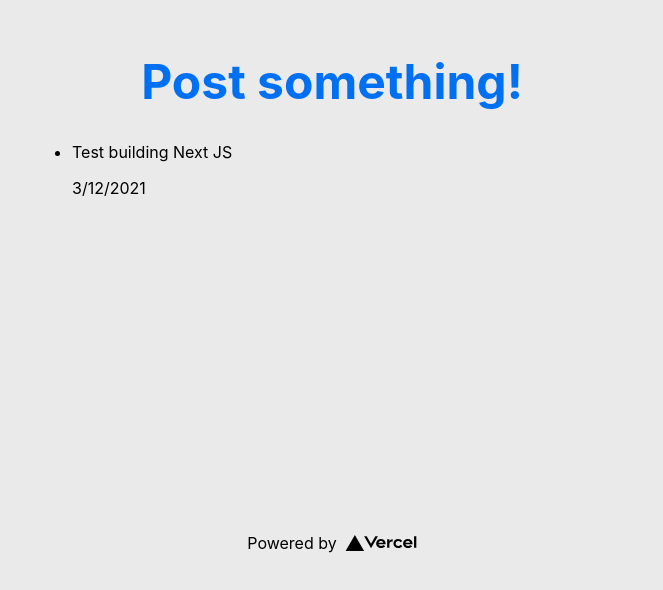
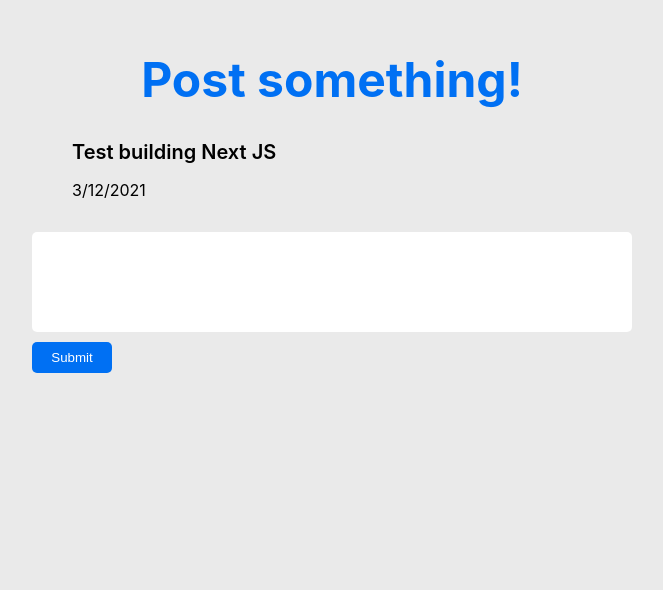
Before and after one commit to RendyArthaP/post-something, a Next.js app: page / in a window 1280 px wide. Shown: the part 208-798 px from the top of the page, without its empty margins (308-971 px from the left). Built offline with nearby package versions, Linux system fonts and the light colour scheme.

Commit message:
styling component

```diff
--- a/src/pages/index.js
+++ b/src/pages/index.js
@@ -17,24 +17,17 @@ export default function Home() {
         </h1>
         <ul>
           <li>
-            <p>Test building Next JS</p>
+            <h2>Test building Next JS</h2>
             <p>3/12/2021</p>
           </li>
         </ul>
+        <form className={styles.wrapperForm}>
+          <input className={styles.textBox}/>
+          <button>
+            Submit
+          </button>
+        </form>
       </main>
-
-      <footer className={styles.footer}>
-        <a
-          href="https://vercel.com?utm_source=create-next-app&utm_medium=default-template&utm_campaign=create-next-app"
-          target="_blank"
-          rel="noopener noreferrer"
-        >
-          Powered by{' '}
-          <span className={styles.logo}>
-            <Image src="/vercel.svg" alt="Vercel Logo" width={72} height={16} />
-          </span>
-        </a>
-      </footer>
     </div>
   )
 }
--- a/src/styles/Home.module.scss
+++ b/src/styles/Home.module.scss
@@ -1,4 +1,5 @@
 $container-color: #EAEAEA;
+$base-color: #0070f3;
 
 .container {
   min-height: 100vh;
@@ -22,40 +23,31 @@ $container-color: #EAEAEA;
   max-width: 600px;
 
   h1 {
-    color:#0070f3;
+    color: $base-color;
     font-size: 3rem;
   }
 
   ul {
     width: 100%;
   }
+
+  li {
+    list-style: none;
+    h2 {
+      font-weight: 600;
+      font-size: 20px;
+    }
+    p {
+      font-weight: 400;
+      font-size: 16px;
+    }
+  }
 }
 
-.footer {
-  width: 100%;
-  height: 100px;
-  border-top: 1px solid #eaeaea;
-  display: flex;
-  justify-content: center;
-  align-items: center;
-}
-
-.footer a {
-  display: flex;
-  justify-content: center;
-  align-items: center;
-  flex-grow: 1;
-}
-
-.title a {
+.title {
   color: #0070f3;
   text-decoration: none;
-}
-
-.title a:hover,
-.title a:focus,
-.title a:active {
-  text-decoration: underline;
+  text-align: center;
 }
 
 .title {
@@ -64,67 +56,31 @@ $container-color: #EAEAEA;
   font-size: 4rem;
 }
 
-.title,
-.description {
-  text-align: center;
+.wrapperForm {
+  width: 100%;
+  height: 100px;
+  max-width: 600px;
+
+  button {
+    width: 5rem;
+    padding: 0.5rem;
+    margin-top: 10px;
+    background-color: $base-color;
+    color: white;
+    border: none;
+    border-radius: 5px;
+  }
 }
 
-.description {
-  line-height: 1.5;
-  font-size: 1.5rem;
-}
-
-.code {
-  background: #fafafa;
+.textBox {
+  width: 100%;
+  height: 100px;
+  max-width: 600px;
   border-radius: 5px;
-  padding: 0.75rem;
-  font-size: 1.1rem;
-  font-family: Menlo, Monaco, Lucida Console, Liberation Mono, DejaVu Sans Mono,
-    Bitstream Vera Sans Mono, Courier New, monospace;
-}
-
-.grid {
-  display: flex;
-  align-items: center;
-  justify-content: center;
-  flex-wrap: wrap;
-  max-width: 800px;
-  margin-top: 3rem;
-}
-
-.card {
-  margin: 1rem;
-  padding: 1.5rem;
-  text-align: left;
-  color: inherit;
-  text-decoration: none;
-  border: 1px solid #eaeaea;
-  border-radius: 10px;
-  transition: color 0.15s ease, border-color 0.15s ease;
-  width: 45%;
-}
-
-.card:hover,
-.card:focus,
-.card:active {
-  color: #0070f3;
-  border-color: #0070f3;
-}
-
-.card h2 {
-  margin: 0 0 1rem 0;
-  font-size: 1.5rem;
-}
-
-.card p {
-  margin: 0;
-  font-size: 1.25rem;
-  line-height: 1.5;
-}
-
-.logo {
-  height: 1em;
-  margin-left: 0.5rem;
+  border: none;
+  outline-color: $base-color;
+  padding-left: 1rem;
+  padding-right: 1rem;
 }
 
 @media (max-width: 600px) {
```
